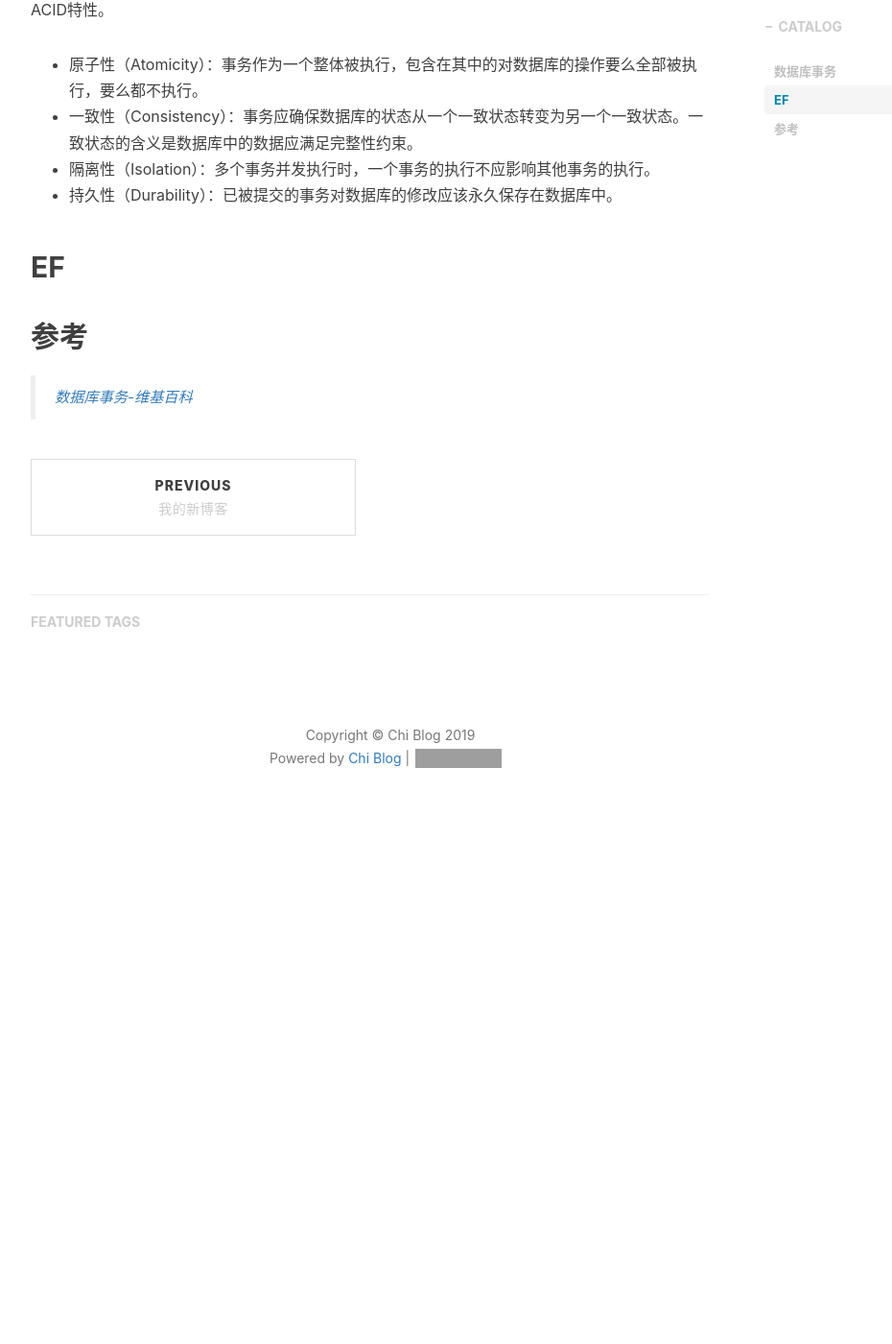
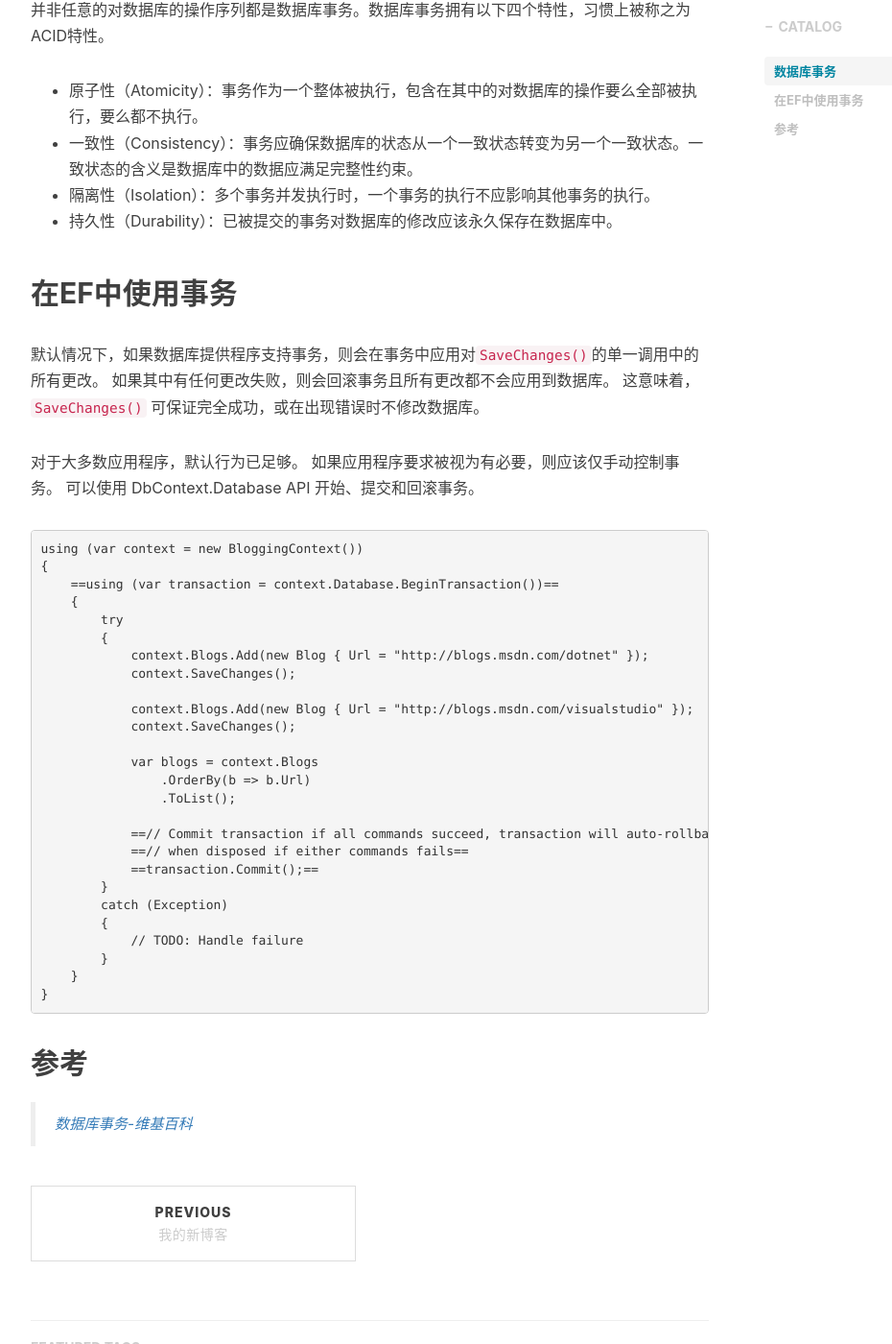
Before and after one commit to realZhangChi/realZhangChi.github.io, a Jekyll site: the page built from _posts/2019-06-28-ef-and-Transaction.markdown, in a window 1280 px wide and 1400 px high, scrolled down 894 px. Shown: the whole window at 96% size, without its empty margins (233-1163 px from the left). Built offline with Jekyll 4.4.1, drawn with Linux system fonts in a browser that asks for light colours; nearby versions of some CDN libraries; comment, search, counter and statistics services are not loaded; before the commit the page ends 1788 px from its top, so only the background shows below that; some of the changed text lies outside the part shown; grey boxes are pictures that could not be loaded.

Commit message:
ef事务

````diff
--- a/_posts/2019-06-28-ef-and-Transaction.markdown
+++ b/_posts/2019-06-28-ef-and-Transaction.markdown
@@ -13,7 +13,7 @@ tags:
 
 ## 数据库事务
 
-数据库事务（简称：事务）是数据库管理系统执行过程中的一个逻辑单位，由一个有限的数据库操作序列构成。
+数据库事务（简称：事务）是数据库管理系统执行过程中的一个逻辑单位，由一个有限的数据库操作序列构成。事务允许以原子方式处理多个数据库操作。 如果已提交事务，则所有操作都会成功应用到数据库。 如果已回滚事务，则所有操作都不会应用到数据库。
 
 数据库事务通常包含了一个序列的对数据库的读/写操作。包含有以下两个目的：
 
@@ -29,7 +29,41 @@ tags:
 - 隔离性（Isolation）：多个事务并发执行时，一个事务的执行不应影响其他事务的执行。
 - 持久性（Durability）：已被提交的事务对数据库的修改应该永久保存在数据库中。
 
-## EF
+## 在EF中使用事务
+
+默认情况下，如果数据库提供程序支持事务，则会在事务中应用对`SaveChanges()`的单一调用中的所有更改。 如果其中有任何更改失败，则会回滚事务且所有更改都不会应用到数据库。 这意味着，`SaveChanges()` 可保证完全成功，或在出现错误时不修改数据库。
+
+对于大多数应用程序，默认行为已足够。 如果应用程序要求被视为有必要，则应该仅手动控制事务。
+可以使用 DbContext.Database API 开始、提交和回滚事务。
+
+``` C#
+using (var context = new BloggingContext())
+{
+    ==using (var transaction = context.Database.BeginTransaction())==
+    {
+        try
+        {
+            context.Blogs.Add(new Blog { Url = "http://blogs.msdn.com/dotnet" });
+            context.SaveChanges();
+
+            context.Blogs.Add(new Blog { Url = "http://blogs.msdn.com/visualstudio" });
+            context.SaveChanges();
+
+            var blogs = context.Blogs
+                .OrderBy(b => b.Url)
+                .ToList();
+
+            ==// Commit transaction if all commands succeed, transaction will auto-rollback==
+            ==// when disposed if either commands fails==
+            ==transaction.Commit();==
+        }
+        catch (Exception)
+        {
+            // TODO: Handle failure
+        }
+    }
+}
+```
 
 ## 参考
 
````
